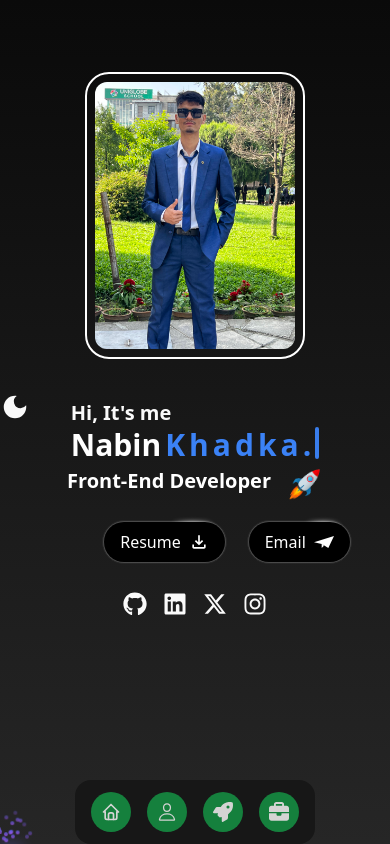
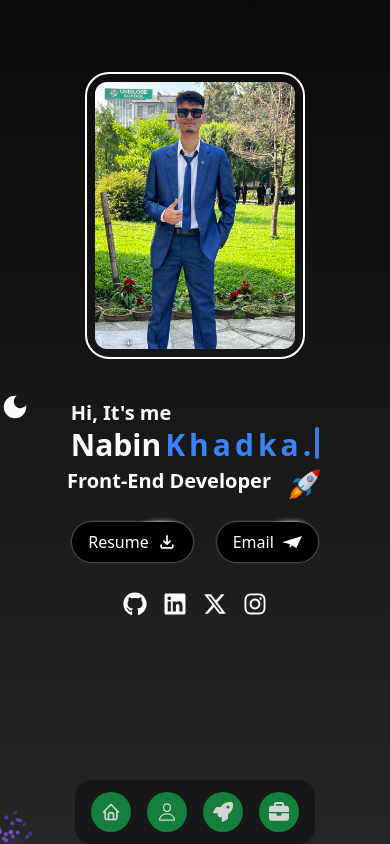
Before and after one commit to nabin69-nep/portfolio, a Next.js app: page / in a window 390 px wide. Built offline with nearby package versions, Linux system fonts and the light colour scheme.

Commit message:
center the resume and email in mobile porttion

```diff
--- a/src/app/component/Home.jsx
+++ b/src/app/component/Home.jsx
@@ -44,7 +44,7 @@ function Home() {
           </span>{" "}
           <Image src="/Images/rocket.gif" alt="" width={40} height={30} />
         </h2>
-        <div className="flex ml-16 sm:ml-0 gap-5 mt-5  ">
+        <div className="flex sm:ml-0 gap-5 mt-5  ">
           <HoverBorderGradient
             containerClassName="rounded-full"
             as="button"
@@ -100,7 +100,10 @@ function Home() {
           </Link>
         </div>
       </div>
-      <div className="p-2  border-2 sm:order-5 sm:mt-0 mt-8 order-1 border-black dark:border-white rounded-3xl">
+      <div
+        data-aos="zoom-in"
+        className="p-2  border-2 sm:order-5 sm:mt-0 mt-8 order-1 border-black dark:border-white rounded-3xl"
+      >
         <Image
           src="/Images/IMG_4372.jpg"
           className="sm:hidden rounded-xl"
```
Also changed, not shown: src/app/component/About.jsx (line endings or trailing spaces), 1 other file (tests, documents, lock files or other folders).
